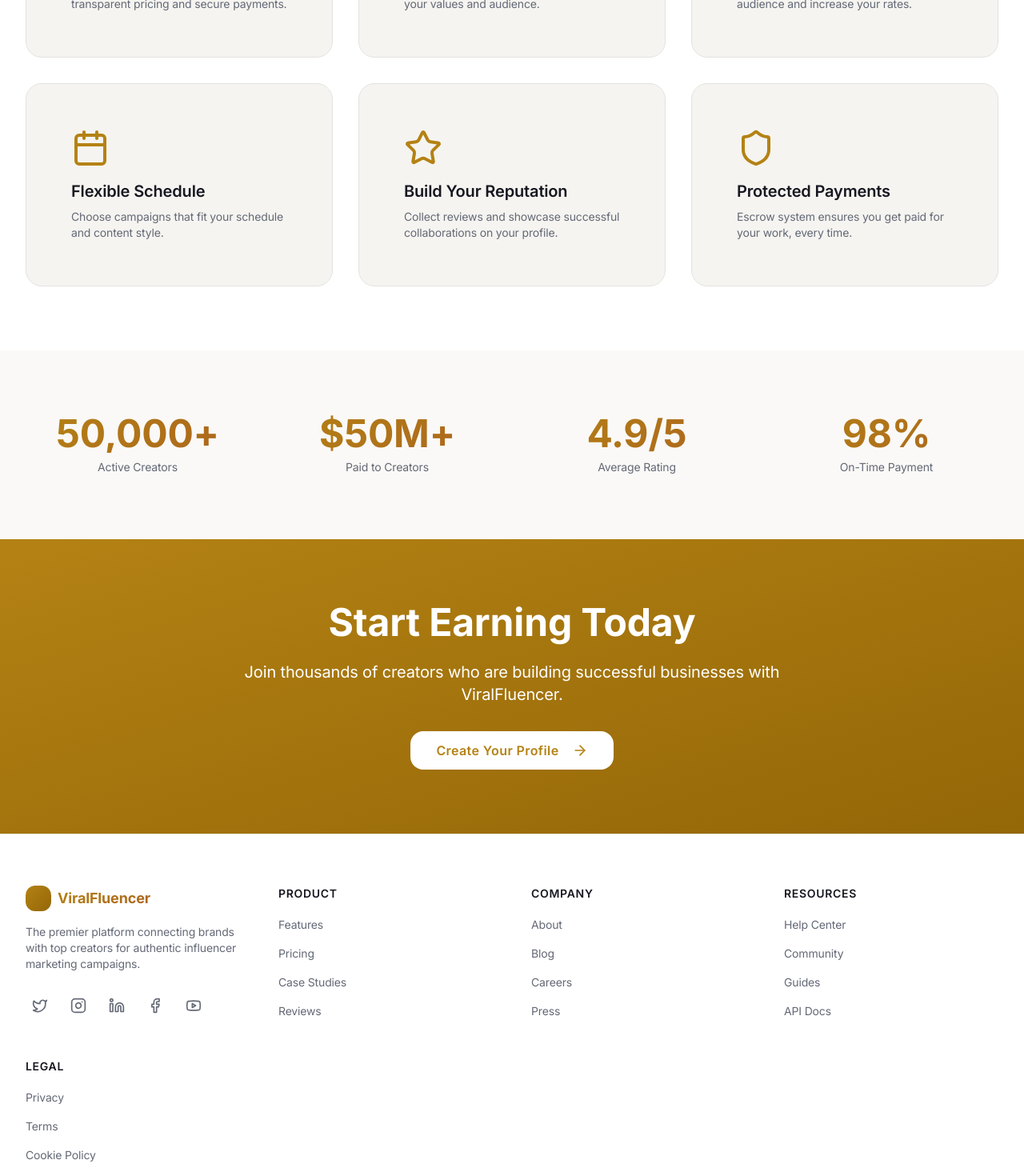
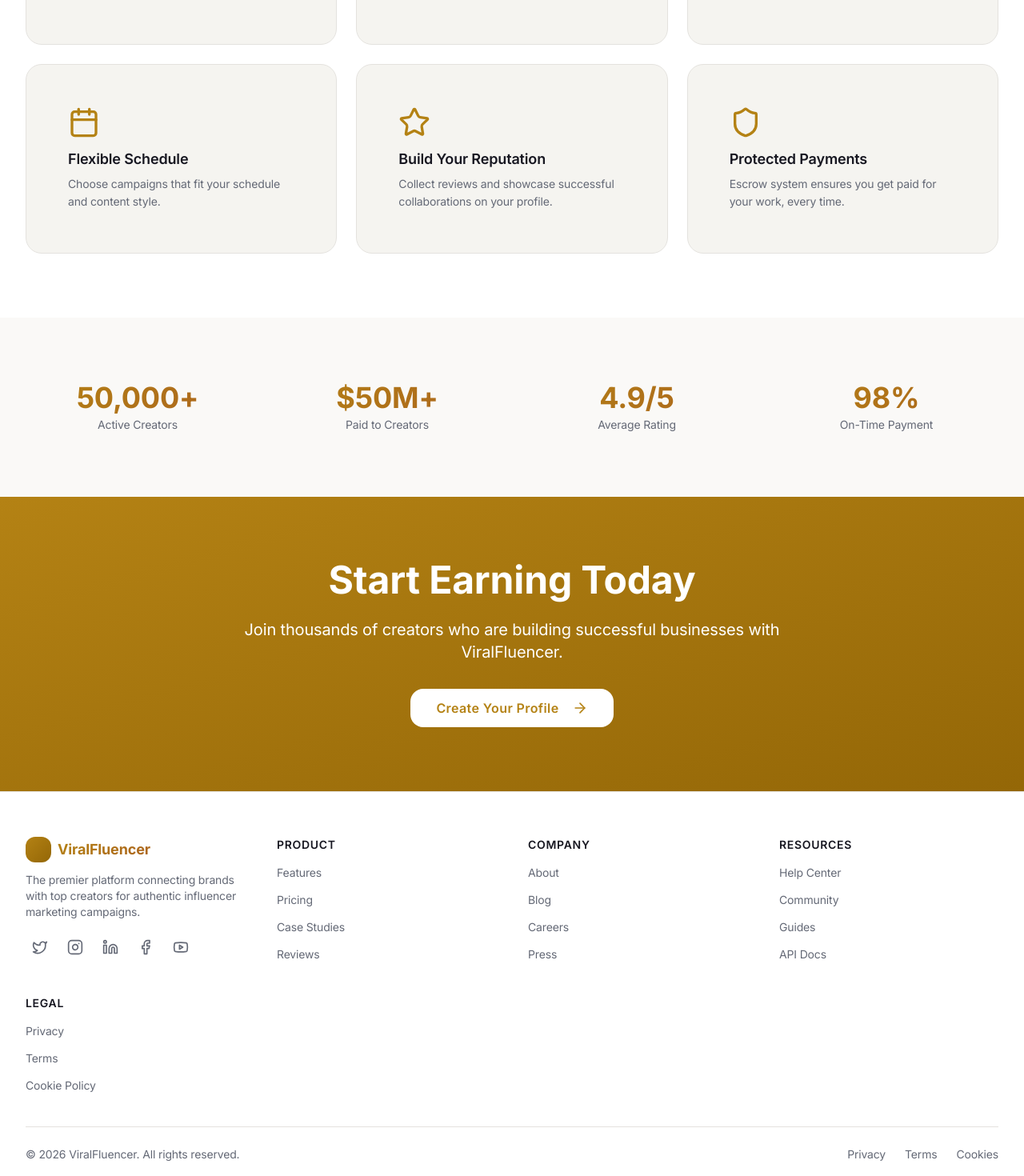
Before and after one commit to Ritikshroff/vF, a Next.js app: page /for-influencers in a window 1280 px wide. Shown: the part 920-2390 px from the top of the page at 80% size. Built offline with nearby package versions, Linux system fonts and the light colour scheme; no server answers; a web font is replaced by a local one.

Commit message:
proxy fixes:

```diff
--- a/src/app/(marketing)/case-studies/page.tsx
+++ b/src/app/(marketing)/case-studies/page.tsx
@@ -43,34 +43,34 @@ export default function CaseStudiesPage() {
           </motion.div>
 
           {/* Case Studies Grid */}
-          <div className="grid grid-cols-1 sm:grid-cols-2 lg:grid-cols-3 gap-4 sm:gap-6 lg:gap-8">
+          <div className="grid grid-cols-2 lg:grid-cols-3 gap-3 md:gap-5 lg:gap-6">
             {caseStudies.map((study, index) => (
               <motion.div
                 key={study.id}
                 initial={{ opacity: 0, y: 20 }}
                 animate={{ opacity: 1, y: 0 }}
-                transition={{ delay: index * 0.1 }}
+                transition={{ delay: index * 0.08 }}
               >
                 <Card hoverable className="h-full overflow-hidden">
                   <div className="aspect-video bg-gradient-to-br from-[rgb(var(--brand-primary)_/_0.1)] to-[rgb(var(--brand-secondary)_/_0.1)]" />
-                  <CardContent className="p-4 sm:p-6">
-                    <div className="flex items-center gap-2 mb-2 sm:mb-3">
-                      <Badge variant="outline" className="text-xs">{study.industry}</Badge>
+                  <CardContent className="p-3 md:p-5">
+                    <div className="flex items-center gap-2 mb-1.5 md:mb-2">
+                      <Badge variant="outline" className="text-[10px] md:text-xs">{study.industry}</Badge>
                     </div>
-                    <h3 className="text-base sm:text-lg lg:text-xl font-semibold mb-2 sm:mb-3 line-clamp-2">
+                    <h3 className="text-xs sm:text-sm md:text-base lg:text-lg font-semibold mb-1 md:mb-2 line-clamp-2">
                       {study.title}
                     </h3>
-                    <p className="text-xs sm:text-sm text-[rgb(var(--muted))] mb-3 sm:mb-4 line-clamp-2">
+                    <p className="text-[10px] sm:text-xs md:text-sm text-[rgb(var(--muted))] mb-2 md:mb-3 line-clamp-2 hidden sm:block">
                       {study.summary}
                     </p>
 
-                    <div className="grid grid-cols-2 gap-3 sm:gap-4 mb-3 sm:mb-4">
+                    <div className="grid grid-cols-2 gap-2 md:gap-3 mb-2 md:mb-3">
                       {study.results.slice(0, 2).map((result) => (
                         <div key={result.metric}>
-                          <div className="text-xl sm:text-2xl font-bold text-[rgb(var(--brand-primary))]">
+                          <div className="text-sm md:text-xl font-bold text-[rgb(var(--brand-primary))]">
                             {result.value}
                           </div>
-                          <div className="text-[10px] sm:text-xs text-[rgb(var(--muted))]">
+                          <div className="text-[9px] md:text-xs text-[rgb(var(--muted))]">
                             {result.metric}
                           </div>
                         </div>
@@ -79,9 +79,9 @@ export default function CaseStudiesPage() {
 
                     <Link
                       href={`/case-studies/${study.id}`}
-                      className="text-[rgb(var(--brand-primary))] hover:underline text-xs sm:text-sm font-medium inline-flex items-center"
+                      className="text-[rgb(var(--brand-primary))] hover:underline text-[10px] md:text-xs font-medium inline-flex items-center"
                     >
-                      Read Full Story <ArrowRight className="ml-1 h-3 w-3 sm:h-4 sm:w-4" />
+                      Read Full Story <ArrowRight className="ml-1 h-2.5 w-2.5 md:h-3.5 md:w-3.5" />
                     </Link>
                   </CardContent>
                 </Card>
--- a/src/app/(marketing)/for-brands/page.tsx
+++ b/src/app/(marketing)/for-brands/page.tsx
@@ -91,20 +91,20 @@ export default function ForBrandsPage() {
             </motion.h2>
           </motion.div>
 
-          <div className="grid grid-cols-1 sm:grid-cols-2 lg:grid-cols-3 gap-4 sm:gap-6 lg:gap-8">
+          <div className="grid grid-cols-2 lg:grid-cols-3 gap-3 md:gap-5 lg:gap-6">
             {features.map((feature, index) => (
               <motion.div
                 key={index}
                 initial={{ opacity: 0, y: 20 }}
                 whileInView={{ opacity: 1, y: 0 }}
                 viewport={{ once: true }}
-                transition={{ delay: index * 0.1 }}
+                transition={{ delay: index * 0.08 }}
               >
                 <Card hoverable className="h-full">
-                  <CardContent className="p-4 sm:p-6 lg:p-8">
-                    <feature.icon className="h-10 w-10 sm:h-12 sm:w-12 text-[rgb(var(--brand-primary))] mb-3 sm:mb-4" />
-                    <h3 className="text-base sm:text-lg lg:text-xl font-semibold mb-1.5 sm:mb-2">{feature.title}</h3>
-                    <p className="text-xs sm:text-sm text-[rgb(var(--muted))]">{feature.description}</p>
+                  <CardContent className="p-3 md:p-5 lg:p-7">
+                    <feature.icon className="h-6 w-6 md:h-9 md:w-9 lg:h-10 lg:w-10 text-[rgb(var(--brand-primary))] mb-2 md:mb-3" />
+                    <h3 className="text-xs sm:text-sm md:text-base lg:text-lg font-semibold mb-1 md:mb-1.5">{feature.title}</h3>
+                    <p className="text-[10px] sm:text-xs md:text-sm text-[rgb(var(--muted))] leading-relaxed">{feature.description}</p>
                   </CardContent>
                 </Card>
               </motion.div>
@@ -130,10 +130,10 @@ export default function ForBrandsPage() {
                 viewport={{ once: true }}
                 transition={{ delay: index * 0.1 }}
               >
-                <div className="text-3xl sm:text-4xl lg:text-5xl font-bold gradient-text mb-1 sm:mb-2">
+                <div className="text-xl sm:text-2xl md:text-3xl lg:text-4xl font-bold gradient-text mb-0.5 md:mb-1">
                   {stat.value}
                 </div>
-                <div className="text-xs sm:text-sm text-[rgb(var(--muted))]">{stat.label}</div>
+                <div className="text-[10px] md:text-xs lg:text-sm text-[rgb(var(--muted))]">{stat.label}</div>
               </motion.div>
             ))}
           </div>
--- a/src/app/(marketing)/for-influencers/page.tsx
+++ b/src/app/(marketing)/for-influencers/page.tsx
@@ -91,20 +91,20 @@ export default function ForInfluencersPage() {
             </motion.h2>
           </motion.div>
 
-          <div className="grid grid-cols-1 sm:grid-cols-2 lg:grid-cols-3 gap-4 sm:gap-6 lg:gap-8">
+          <div className="grid grid-cols-2 lg:grid-cols-3 gap-3 md:gap-5 lg:gap-6">
             {benefits.map((benefit, index) => (
               <motion.div
                 key={index}
                 initial={{ opacity: 0, y: 20 }}
                 whileInView={{ opacity: 1, y: 0 }}
                 viewport={{ once: true }}
-                transition={{ delay: index * 0.1 }}
+                transition={{ delay: index * 0.08 }}
               >
                 <Card hoverable className="h-full">
-                  <CardContent className="p-4 sm:p-6 lg:p-8">
-                    <benefit.icon className="h-10 w-10 sm:h-12 sm:w-12 text-[rgb(var(--brand-primary))] mb-3 sm:mb-4" />
-                    <h3 className="text-base sm:text-lg lg:text-xl font-semibold mb-1.5 sm:mb-2">{benefit.title}</h3>
-                    <p className="text-xs sm:text-sm text-[rgb(var(--muted))]">{benefit.description}</p>
+                  <CardContent className="p-3 md:p-5 lg:p-7">
+                    <benefit.icon className="h-6 w-6 md:h-9 md:w-9 lg:h-10 lg:w-10 text-[rgb(var(--brand-primary))] mb-2 md:mb-3" />
+                    <h3 className="text-xs sm:text-sm md:text-base lg:text-lg font-semibold mb-1 md:mb-1.5">{benefit.title}</h3>
+                    <p className="text-[10px] sm:text-xs md:text-sm text-[rgb(var(--muted))] leading-relaxed">{benefit.description}</p>
                   </CardContent>
                 </Card>
               </motion.div>
@@ -130,10 +130,10 @@ export default function ForInfluencersPage() {
                 viewport={{ once: true }}
                 transition={{ delay: index * 0.1 }}
               >
-                <div className="text-3xl sm:text-4xl lg:text-5xl font-bold gradient-text mb-1 sm:mb-2">
+                <div className="text-xl sm:text-2xl md:text-3xl lg:text-4xl font-bold gradient-text mb-0.5 md:mb-1">
                   {stat.value}
                 </div>
-                <div className="text-xs sm:text-sm text-[rgb(var(--muted))]">{stat.label}</div>
+                <div className="text-[10px] md:text-xs lg:text-sm text-[rgb(var(--muted))]">{stat.label}</div>
               </motion.div>
             ))}
           </div>
--- a/src/app/(marketing)/pricing/page.tsx
+++ b/src/app/(marketing)/pricing/page.tsx
@@ -24,10 +24,10 @@ export default function PricingPage() {
             <motion.div variants={staggerItem}>
               <Badge variant="primary" className="mb-3 sm:mb-4">Pricing</Badge>
             </motion.div>
-            <motion.h1 variants={staggerItem} className="text-3xl sm:text-4xl lg:text-5xl xl:text-6xl font-bold mb-4 sm:mb-6">
+            <motion.h1 variants={staggerItem} className="text-2xl sm:text-3xl md:text-4xl lg:text-5xl font-bold mb-3 sm:mb-5">
               Simple, <span className="gradient-text">Transparent Pricing</span>
             </motion.h1>
-            <motion.p variants={staggerItem} className="text-base sm:text-lg lg:text-xl text-[rgb(var(--muted))]">
+            <motion.p variants={staggerItem} className="text-sm sm:text-base lg:text-lg text-[rgb(var(--muted))] px-4 md:px-0">
               Choose the perfect plan for your business. No hidden fees, no surprises.
             </motion.p>
           </motion.div>
--- a/src/components/layout/footer.tsx
+++ b/src/components/layout/footer.tsx
@@ -15,28 +15,28 @@ export function Footer() {
 
   return (
     <footer className="border-t border-[rgb(var(--border))] bg-[rgb(var(--surface))]">
-      <div className="container py-8 sm:py-12 lg:py-16">
-        <div className="grid grid-cols-1 gap-8 sm:grid-cols-2 md:grid-cols-4 lg:gap-12">
+      <div className="container py-6 md:py-10 lg:py-14">
+        <div className="grid grid-cols-2 gap-6 sm:grid-cols-2 md:grid-cols-4 md:gap-8 lg:gap-10">
           {/* Brand Column */}
-          <div className="col-span-1 sm:col-span-2 md:col-span-1">
-            <Link href="/" className="flex items-center space-x-2 mb-4">
-              <div className="h-8 w-8 rounded-lg bg-gradient-to-br from-[rgb(var(--brand-primary))] to-[rgb(var(--brand-secondary))]" />
-              <span className="text-lg font-bold gradient-text">{APP_NAME}</span>
+          <div className="col-span-2 md:col-span-1">
+            <Link href="/" className="flex items-center space-x-2 mb-3">
+              <div className="h-7 w-7 md:h-8 md:w-8 rounded-lg bg-gradient-to-br from-[rgb(var(--brand-primary))] to-[rgb(var(--brand-secondary))]" />
+              <span className="text-base md:text-lg font-bold gradient-text">{APP_NAME}</span>
             </Link>
-            <p className="text-sm text-[rgb(var(--muted))] mb-6">
+            <p className="text-xs md:text-sm text-[rgb(var(--muted))] mb-4">
               The premier platform connecting brands with top creators for authentic influencer marketing campaigns.
             </p>
-            <div className="flex space-x-3">
+            <div className="flex space-x-2">
               {Object.entries(socialIcons).map(([platform, Icon]) => (
                 <a
                   key={platform}
                   href={SOCIAL_LINKS[platform as keyof typeof SOCIAL_LINKS]}
                   target="_blank"
                   rel="noopener noreferrer"
-                  className="p-2 rounded-lg text-[rgb(var(--muted))] hover:text-[rgb(var(--brand-primary))] hover:bg-[rgb(var(--surface-hover))] transition-colors"
+                  className="p-1.5 md:p-2 rounded-lg text-[rgb(var(--muted))] hover:text-[rgb(var(--brand-primary))] hover:bg-[rgb(var(--surface-hover))] transition-colors"
                   aria-label={`Follow us on ${platform}`}
                 >
-                  <Icon className="h-5 w-5" />
+                  <Icon className="h-4 w-4 md:h-5 md:w-5" />
                 </a>
               ))}
             </div>
@@ -45,15 +45,15 @@ export function Footer() {
           {/* Footer Links */}
           {Object.entries(FOOTER_LINKS).map(([category, links]) => (
             <div key={category}>
-              <h3 className="font-semibold text-sm uppercase tracking-wider text-[rgb(var(--foreground))] mb-4">
+              <h3 className="font-semibold text-xs md:text-sm uppercase tracking-wider text-[rgb(var(--foreground))] mb-2.5 md:mb-3">
                 {category}
               </h3>
-              <ul className="space-y-3">
+              <ul className="space-y-1.5 md:space-y-2.5">
                 {links.map((link) => (
                   <li key={link.href}>
                     <Link
                       href={link.href}
-                      className="text-sm text-[rgb(var(--muted))] hover:text-[rgb(var(--brand-primary))] transition-colors"
+                      className="text-xs md:text-sm text-[rgb(var(--muted))] hover:text-[rgb(var(--brand-primary))] transition-colors"
                     >
                       {link.label}
                     </Link>
@@ -65,19 +65,19 @@ export function Footer() {
         </div>
 
         {/* Bottom Bar */}
-        <div className="mt-12 pt-8 border-t border-[rgb(var(--border))] flex flex-col md:flex-row justify-between items-center gap-4">
-          <p className="text-sm text-[rgb(var(--muted))]">
-            © {currentYear} {APP_NAME}. All rights reserved.
+        <div className="mt-6 md:mt-10 pt-4 md:pt-6 border-t border-[rgb(var(--border))] flex flex-col md:flex-row justify-between items-center gap-3">
+          <p className="text-xs md:text-sm text-[rgb(var(--muted))]">
+            &copy; {currentYear} {APP_NAME}. All rights reserved.
           </p>
-          <div className="flex gap-6 text-sm text-[rgb(var(--muted))]">
+          <div className="flex gap-4 md:gap-6 text-xs md:text-sm text-[rgb(var(--muted))]">
             <Link href="/privacy" className="hover:text-[rgb(var(--brand-primary))] transition-colors">
-              Privacy Policy
+              Privacy
             </Link>
             <Link href="/terms" className="hover:text-[rgb(var(--brand-primary))] transition-colors">
-              Terms of Service
+              Terms
             </Link>
             <Link href="/cookies" className="hover:text-[rgb(var(--brand-primary))] transition-colors">
-              Cookie Policy
+              Cookies
             </Link>
           </div>
         </div>
--- a/src/middleware.ts
+++ b/src/proxy.ts
@@ -1,10 +1,10 @@
 import { NextRequest, NextResponse } from 'next/server';
 
 /**
- * Root middleware for Viralfluencer
+ * Root proxy for Viralfluencer
  * Handles: route protection, rate limiting headers, security
  *
- * Note: This is an Edge middleware - it runs BEFORE the request reaches
+ * Note: This is an Edge proxy - it runs BEFORE the request reaches
  * the API route or page. Keep it lightweight (no Prisma, no heavy imports).
  * Detailed auth checks happen in the API-level middleware (withAuth, etc.)
  */
@@ -67,7 +67,7 @@ if (typeof globalThis !== 'undefined') {
   }, 5 * 60 * 1000);
 }
 
-export function middleware(request: NextRequest) {
+export function proxy(request: NextRequest) {
   const { pathname } = request.nextUrl;
   const ip = request.headers.get('x-forwarded-for')?.split(',')[0]?.trim() || 'unknown';
 
```
